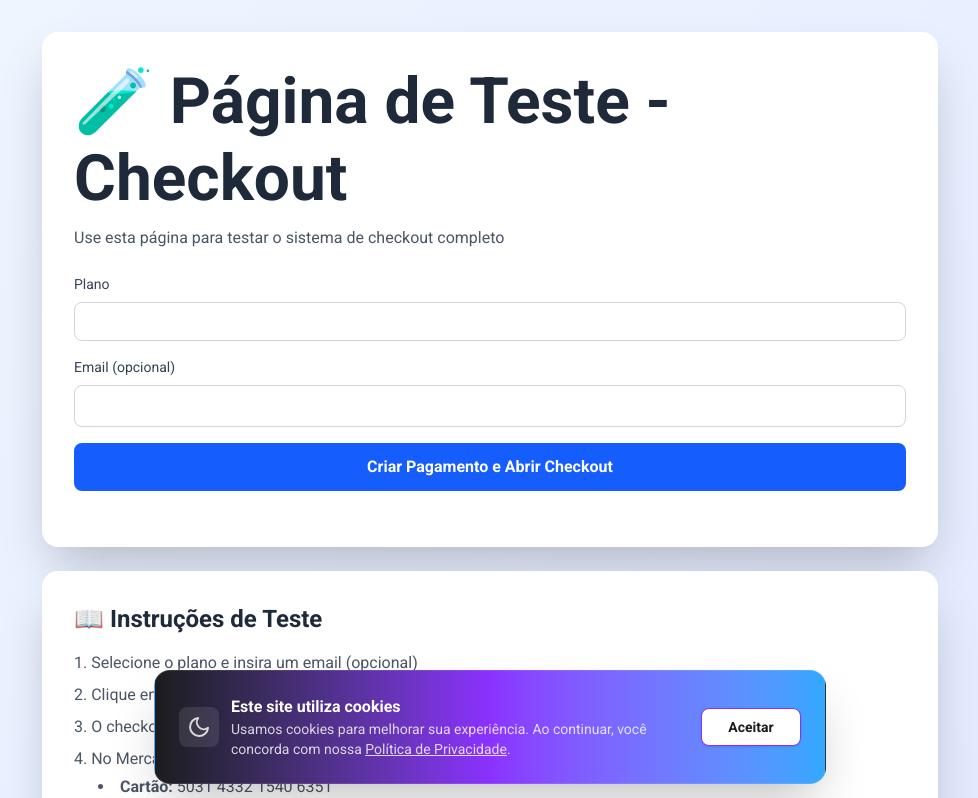
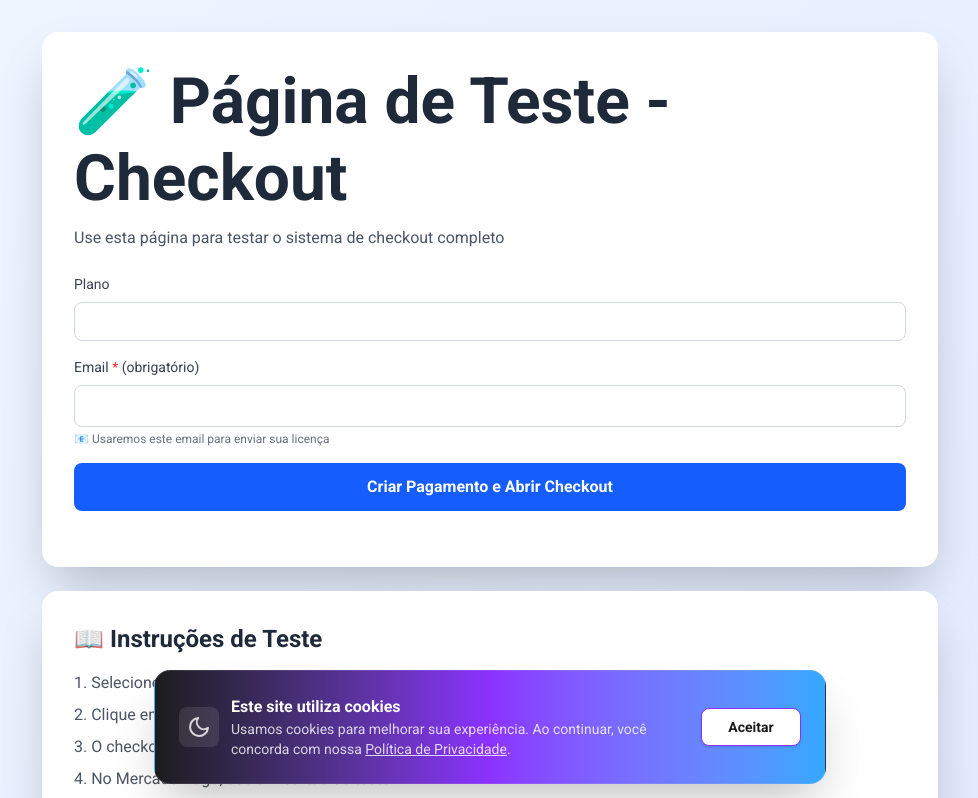
Before and after one commit to DougFHansen/voltris-seo-optimized, a Next.js app: page /teste-checkout in a window 1280 px wide. Shown: the top 798 px of the page, without its empty margins (150-1128 px from the left). Built offline with nearby package versions, Linux system fonts and the light colour scheme; no server answers.

Commit message:
feat: Tornar email OBRIGATÓRIO no checkout - Validação completa

```diff
--- a/app/teste-checkout/page.tsx
+++ b/app/teste-checkout/page.tsx
@@ -13,6 +13,19 @@ export default function TesteCheckoutPage() {
 
   async function criarPagamento() {
     try {
+      // Validação: Email obrigatório
+      if (!email || !email.trim()) {
+        setError('❌ Por favor, informe seu email para continuar');
+        return;
+      }
+
+      // Validação: Email válido
+      const emailRegex = /^[^\s@]+@[^\s@]+\.[^\s@]+$/;
+      if (!emailRegex.test(email)) {
+        setError('❌ Por favor, informe um email válido');
+        return;
+      }
+
       setLoading(true);
       setError(null);
       setPaymentData(null);
@@ -20,7 +33,7 @@ export default function TesteCheckoutPage() {
 
       const params = new URLSearchParams();
       params.append('plan', plan);
-      if (email) params.append('email', email);
+      params.append('email', email); // Email sempre enviado agora
 
       console.log('[MERCADO PAGO DEBUG] ========== FRONTEND: INICIANDO CHAMADA ==========');
       console.log('[MERCADO PAGO DEBUG] Parâmetros:', { plan, email: email || 'não informado' });
@@ -204,15 +217,19 @@ Verifique os logs do console para mais detalhes.`);
 
             <div>
               <label className="block text-sm font-medium text-gray-700 mb-2">
-                Email (opcional)
+                Email <span className="text-red-500">*</span> (obrigatório)
               </label>
               <input
                 type="email"
                 value={email}
                 onChange={(e) => setEmail(e.target.value)}
-                placeholder="teste@example.com"
+                placeholder="seu@email.com"
+                required
                 className="w-full px-4 py-2 border border-gray-300 rounded-lg focus:ring-2 focus:ring-blue-500 focus:border-transparent"
               />
+              <p className="text-xs text-gray-500 mt-1">
+                📧 Usaremos este email para enviar sua licença
+              </p>
             </div>
 
             <button
```
